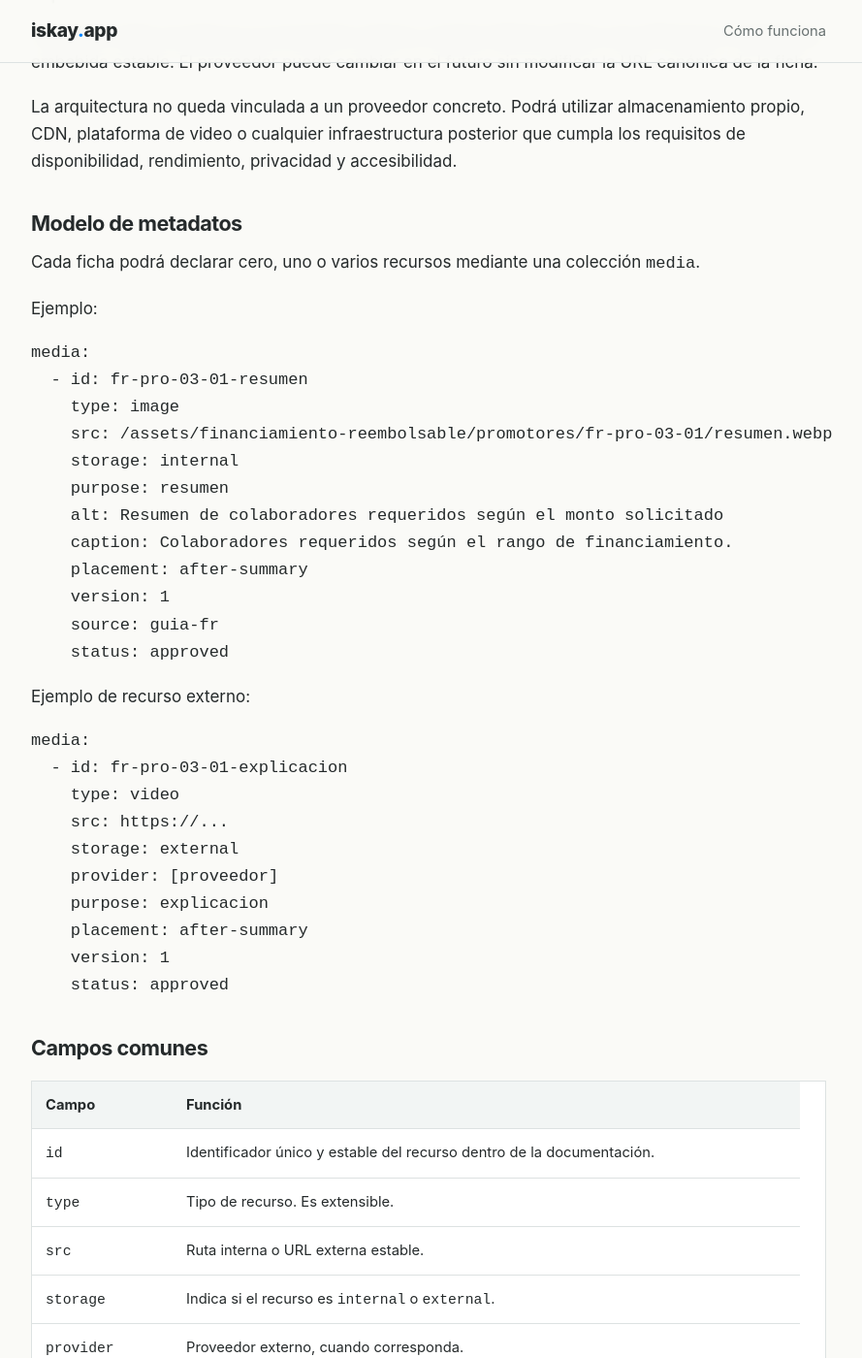
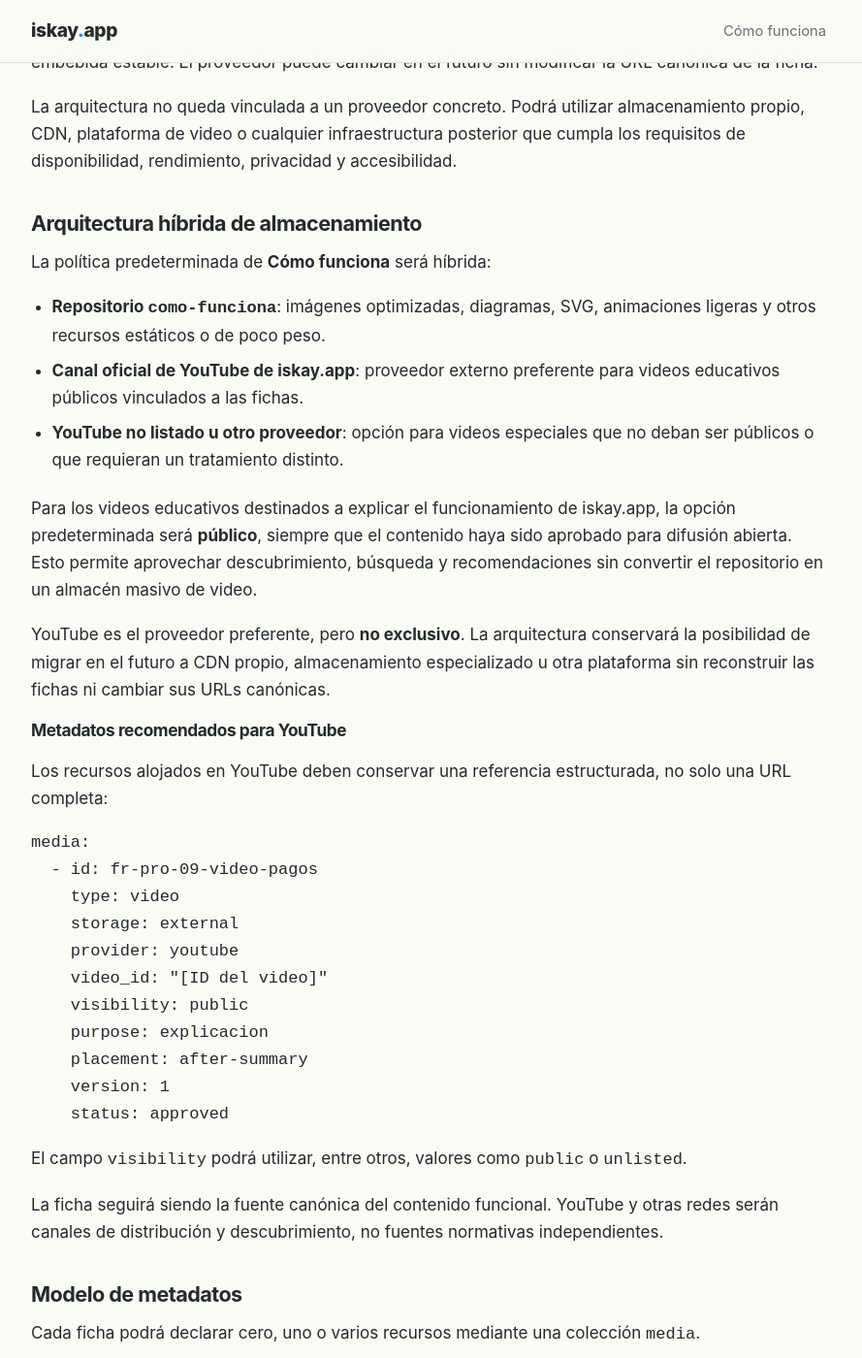
Before and after one commit to iskayApp/como-funciona, a Jekyll site: the page built from MULTIMEDIA.md, in a window 1280 px wide and 1400 px high, scrolled down 2898 px. Shown: the whole window at 97% size, without its empty margins (198-1087 px from the left). Built offline with Jekyll 4.4.1, drawn with Linux system fonts in a browser that asks for light colours; our own code applies the rules of GitHub Pages for plain Markdown files.

Commit message:
docs: define hybrid media storage with YouTube as preferred video provider

````diff
--- a/MULTIMEDIA.md
+++ b/MULTIMEDIA.md
@@ -91,6 +91,40 @@
 Cuando el video se aloje en un proveedor externo, la ficha deberá utilizar una referencia o integración embebida estable. El proveedor puede cambiar en el futuro sin modificar la URL canónica de la ficha.
 
 La arquitectura no queda vinculada a un proveedor concreto. Podrá utilizar almacenamiento propio, CDN, plataforma de video o cualquier infraestructura posterior que cumpla los requisitos de disponibilidad, rendimiento, privacidad y accesibilidad.
+
+## Arquitectura híbrida de almacenamiento
+
+La política predeterminada de **Cómo funciona** será híbrida:
+
+- **Repositorio `como-funciona`**: imágenes optimizadas, diagramas, SVG, animaciones ligeras y otros recursos estáticos o de poco peso.
+- **Canal oficial de YouTube de iskay.app**: proveedor externo preferente para videos educativos públicos vinculados a las fichas.
+- **YouTube no listado u otro proveedor**: opción para videos especiales que no deban ser públicos o que requieran un tratamiento distinto.
+
+Para los videos educativos destinados a explicar el funcionamiento de iskay.app, la opción predeterminada será **público**, siempre que el contenido haya sido aprobado para difusión abierta. Esto permite aprovechar descubrimiento, búsqueda y recomendaciones sin convertir el repositorio en un almacén masivo de video.
+
+YouTube es el proveedor preferente, pero **no exclusivo**. La arquitectura conservará la posibilidad de migrar en el futuro a CDN propio, almacenamiento especializado u otra plataforma sin reconstruir las fichas ni cambiar sus URLs canónicas.
+
+### Metadatos recomendados para YouTube
+
+Los recursos alojados en YouTube deben conservar una referencia estructurada, no solo una URL completa:
+
+```yaml
+media:
+  - id: fr-pro-09-video-pagos
+    type: video
+    storage: external
+    provider: youtube
+    video_id: "[ID del video]"
+    visibility: public
+    purpose: explicacion
+    placement: after-summary
+    version: 1
+    status: approved
+```
+
+El campo `visibility` podrá utilizar, entre otros, valores como `public` o `unlisted`.
+
+La ficha seguirá siendo la fuente canónica del contenido funcional. YouTube y otras redes serán canales de distribución y descubrimiento, no fuentes normativas independientes.
 
 ## Modelo de metadatos
 
````
